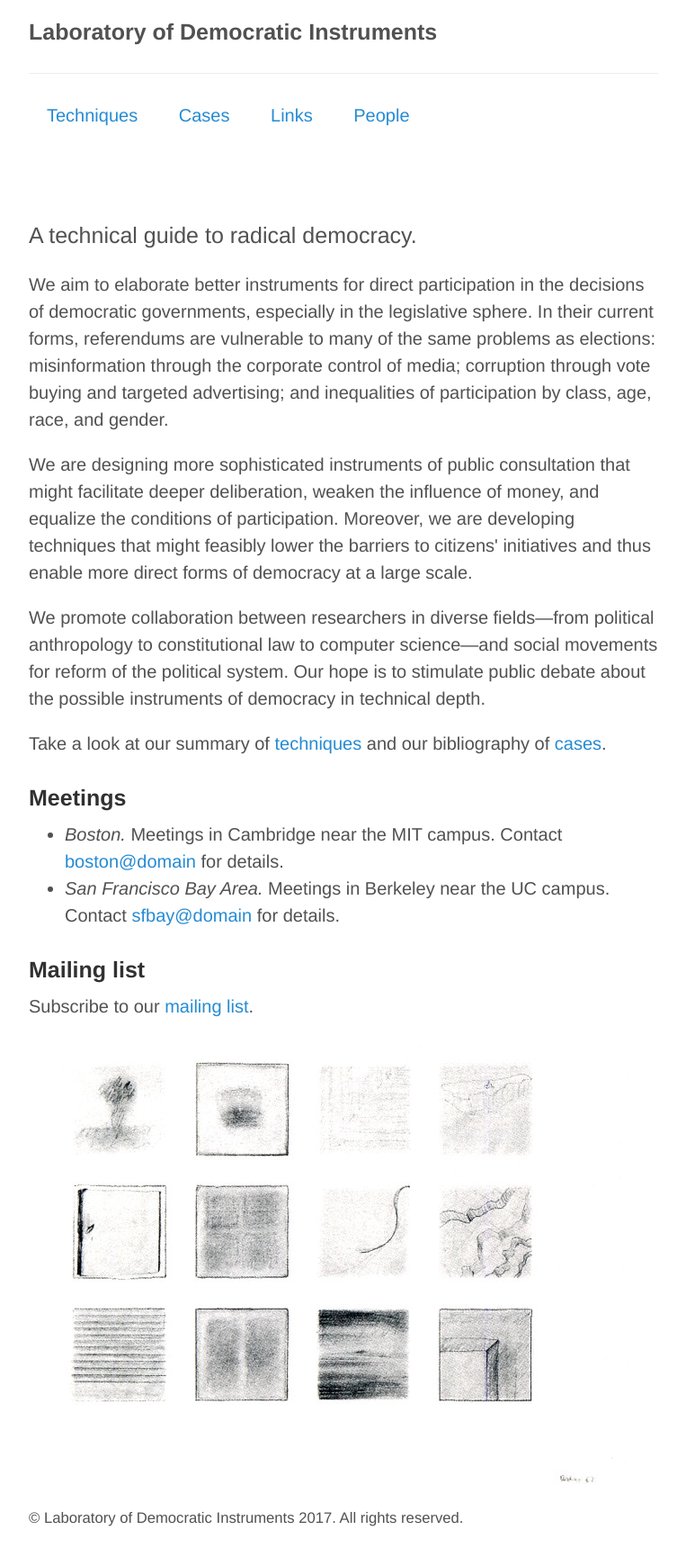
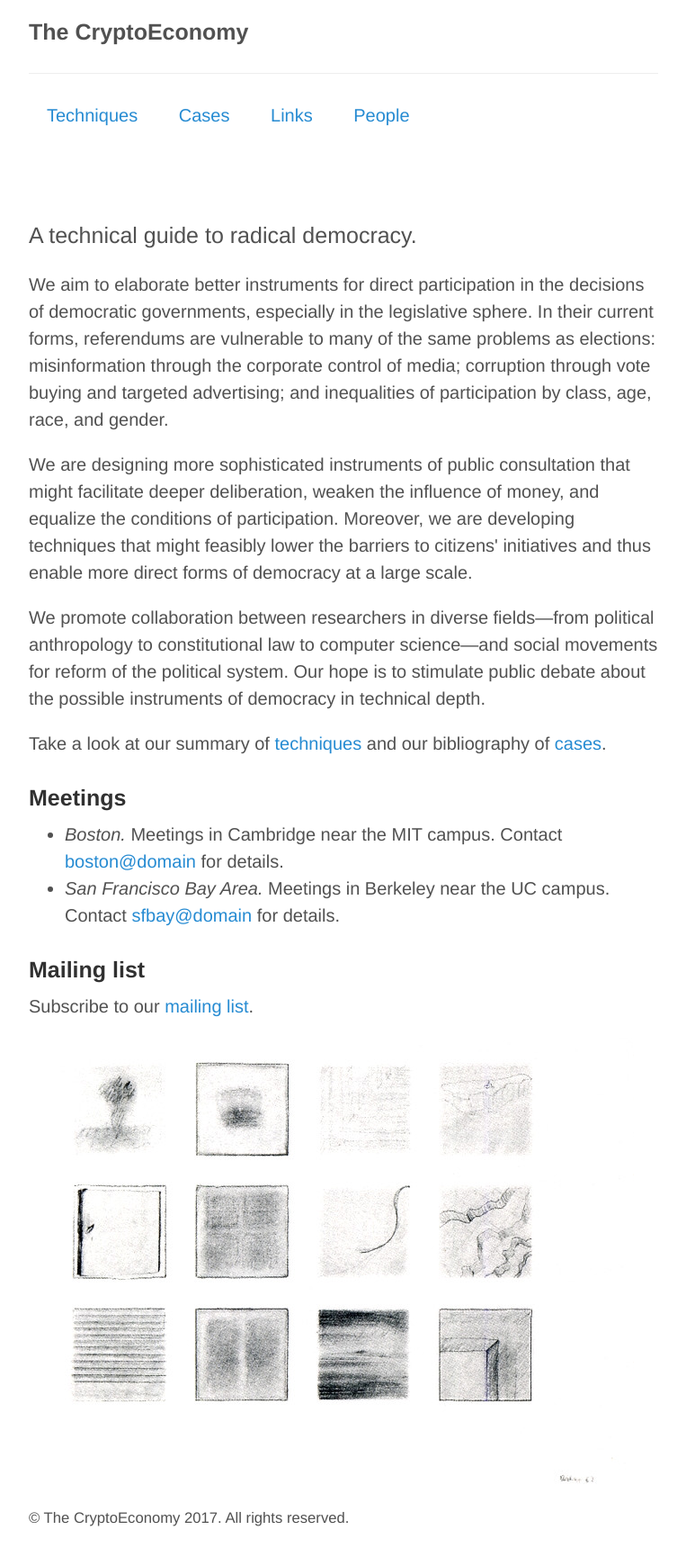
Before and after one commit to Cryptoeconomics/cryptoeconomics.github.io, a Jekyll site: the page built from index.html, in a window 1280 px wide. Shown: the whole page at 90% size, without its empty margins (258-1021 px from the left). Built offline with Jekyll 4.4.1, drawn with Linux system fonts in a browser that asks for light colours.

Commit message:
changed title of webpage

```diff
--- a/_config.yml
+++ b/_config.yml
@@ -2,7 +2,7 @@
 permalink:           pretty
 
 # Setup
-title:               Laboratory of Democratic Instruments
+title:               The CryptoEconomy
 tagline:
 url:                 http://getpoole.com
 baseurl:             ""
```
